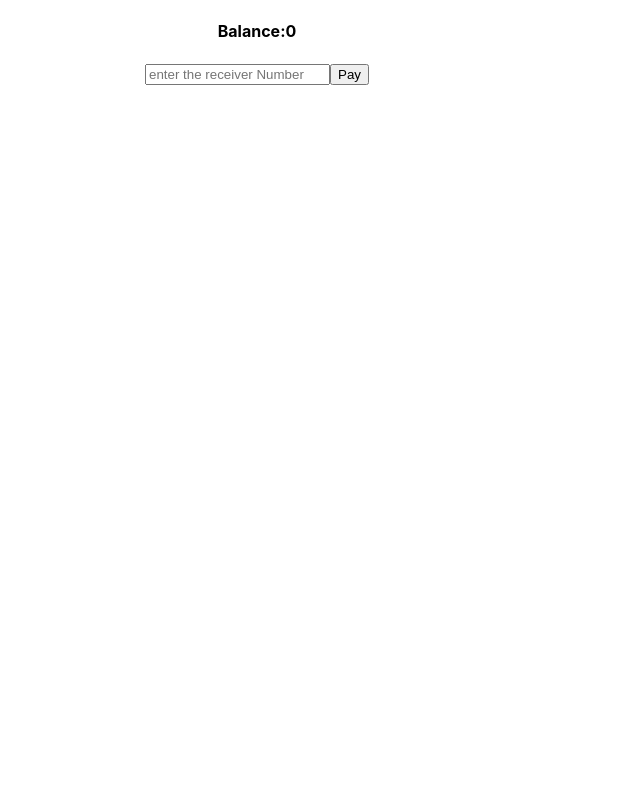
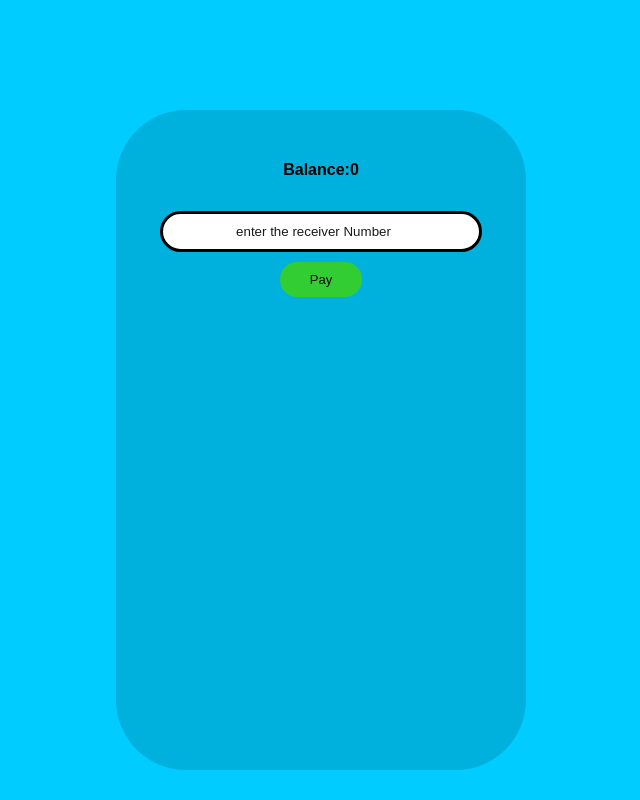
Before and after one commit to vamsi2256/rythmos-upi, a React (Create React App) app in the folder demo_upi_ui/: page /menu in a window 1280 px wide. Shown: the whole page, without its empty margins (383-1023 px from the left). Built offline with nearby package versions, Linux system fonts and the light colour scheme; no server answers; the HTML template or start-up script is replaced by a standard one.

Commit message:
added the css

```diff
--- a/demo_upi_ui/src/components/AmountComponent.js
+++ b/demo_upi_ui/src/components/AmountComponent.js
@@ -11,7 +11,7 @@ function AmountComponent(props){
         <div id="amount">
             <h4>paying to {props.name}</h4>
             <input type="number" name="Amount" placeholder="enter the Amount" value={Amount} onChange={(e)=>setAmount(e.target.value)}/>
-            <button onClick={()=>{
+            <button class="button" onClick={()=>{
                 let dummy={
                     name:props.name,
                     rnumber:props.rnumber,
--- a/demo_upi_ui/src/components/BalanceComponent.js
+++ b/demo_upi_ui/src/components/BalanceComponent.js
@@ -3,9 +3,6 @@ import service from '../service/UpiServices'
 function BalanceComponent(){
     const [name,setName]=useState('')
     const [balance,setBalance]=useState(0)
-    useEffect(()=>{
-
-    })
     useEffect(()=>{
         let mobile=JSON.parse(localStorage.getItem("mobile"))
         console.log(mobile)
--- a/demo_upi_ui/src/components/LoginComponent.js
+++ b/demo_upi_ui/src/components/LoginComponent.js
@@ -1,5 +1,6 @@
 import {useState} from 'react'
 import Service from '../service/UpiServices'
+import './main.css'
 function LoginComponent(props){
     const [user,setUser]=useState({
         Mobile:'',
@@ -9,16 +10,18 @@ function LoginComponent(props){
         setUser({...user, [e.target.name]: e.target.value})
     }
     return(
-        <div>
+            <body>
+            <div>
+
+            <form class="box">
             <h1>Login  Form</h1>
-            <form >
                 <input type="text" name="Mobile" placeholder="enter the mobile number"
                  value={user.Mobile} onChange={onChangeUser} />
                 <br></br>
                 <input type="password" name="Password" placeholder="enter the password"
                 value={user.Password} onChange={onChangeUser} />
                 <br/>
-                <button  onClick={(e)=>{
+                <button class="button" onClick={(e)=>{
                     e.preventDefault()
                     let record={mobile:user.Mobile,password:user.Password}
                     Service.checkLogin(record).then(res=>{
@@ -34,11 +37,14 @@ function LoginComponent(props){
                         }
                     }).catch(err=>props.history.push('/'))
                 }}>Login</button>
-            </form>
-            <button onClick={()=>{
+                <br/><br/>
+                <button class="button" onClick={()=>{
                 props.history.push('/Register')
             }}>create an account.</button>
+            </form>
         </div>
+            </body>
+
     )
 }
 export default LoginComponent
--- a/demo_upi_ui/src/components/MenuComponent.js
+++ b/demo_upi_ui/src/components/MenuComponent.js
@@ -6,10 +6,10 @@ function MenuComponent1(props){
 
    })
    return(
-      <div>
+      <body class="box">
          <BalanceComponent/>
-         <PayComponent/>
-      </div>
+         <PayComponent msg=""/>
+      </body>
    )
 }
 export default MenuComponent1
--- a/demo_upi_ui/src/components/PayComponent.js
+++ b/demo_upi_ui/src/components/PayComponent.js
@@ -1,30 +1,29 @@
-import {useState,useEffect} from 'react'
+import {useState} from 'react'
 import Service from '../service/UpiServices'
 import AmountComponent from './AmountComponent'
 import ReactDOM from 'react-dom'
 function PayComponent(props){
     const [mobile,setMobile]=useState('')
-    useEffect(()=>{
-
-    })
     return(
         <div id="pay">
+             <h4>{props.msg}</h4>
             <input type="number" name="mobile" placeholder="enter the receiver Number" value={mobile} onChange={(e)=>setMobile(e.target.value)}/>
-            <button onClick={()=>{
+            <button class="button" onClick={()=>{
                     let rnumber=mobile
                     let senderNumber=JSON.parse(localStorage.getItem("mobile"))
                     let data={rnumber:rnumber,sender:senderNumber}
                     Service.checkTransaction(data).then(res=>{
                         let name=res.data
-                        // let dummy={
-                        //     name:name,
-                        //     receiver:receiverNumber,
-                        //     sender:senderNumber,
-                        // }
-                        ReactDOM.render(
-                            <AmountComponent name={name} rnumber={rnumber} sender={senderNumber}/>,document.getElementById('pay')
-                        )
-
+                        if(name==="no user"){
+                            ReactDOM.render(
+                                <PayComponent msg="User not registered"/>,document.getElementById('pay')
+                            )
+                        }
+                        else{
+                            ReactDOM.render(
+                                <AmountComponent name={name} rnumber={rnumber} sender={senderNumber}/>,document.getElementById('pay')
+                            )
+                        }
                     })
 
             }}>Pay</button>
--- a/demo_upi_ui/src/components/RegisterComponent.js
+++ b/demo_upi_ui/src/components/RegisterComponent.js
@@ -13,20 +13,21 @@ function RegisterComponent(props){
     }
     return(
         <div>
-             <form>
+            <body>
+            <form class="box">
                 <div className="form-group">
                     <label> Name: </label>
-                    <input placeholder="Name" name="Name" className="form-control"
+                    <input type="text" placeholder="Name" name="Name" className="form-control"
                     value={user.Name} onChange={onChangeUser}/>
                 </div>
                 <div className="form-group">
                     <label> Email: </label>
-                    <input placeholder="Email" name="Email" className="form-control"
+                    <input type="text" placeholder="Email" name="Email" className="form-control"
                     value={user.Email} onChange={onChangeUser}/>
                 </div>
                 <div className="form-group">
                     <label> Mobile: </label>
-                    <input type="number" name="Mobile" className="form-control"
+                    <input type="number" name="Mobile" className="form-control" placeholder="Mobile"
                     value={user.Mobile} onChange={onChangeUser}/>
                 </div>
                 <div className="form-group">
@@ -39,13 +40,14 @@ function RegisterComponent(props){
                     <input type="password" placeholder="Password" name="Password" className="form-control"
                      value={user.Password} onChange={onChangeUser}/>
                 </div>
-                <button className="btn btn-success" onClick={(e)=>{
+                <button class="button"  onClick={(e)=>{
                     e.preventDefault();
                     let record={name:user.Name,email:user.Email,mobile:user.Mobile,city:user.City,password:user.Password}
                    Service.save(record).then(res=>props.history.push('/')).catch(err=>props.history.push('/Register'))
                 }}>Register</button>
-                <button className="btn btn-danger" onClick={()=> props.history.push('/')} style={{marginLeft:"10px"}}>Cancel</button>
+                <button class="button1" onClick={()=> props.history.push('/')} style={{marginLeft:"10px"}}>Cancel</button>
             </form>
+            </body>
         </div>
     )
 }
--- /dev/null
+++ b/demo_upi_ui/src/components/main.css
@@ -0,0 +1,111 @@
+body{
+    margin: 0;
+    padding: 0;
+    font-family: sans-serif;
+    background-color:#00CCFF;
+    background-position: center;
+    height:600px;
+    width:50px;
+}
+
+.box{
+    width: 350px;
+    padding: 30px;
+    border-radius: 70px;
+    position: absolute;
+    top: 55%;
+    left: 55%;
+    transform: translate(-50%,-50%);
+    background:#0002;
+    text-align:center;
+}
+.box input[type="text"],.box input[type="password"],.box select,.box input[type="email"],.box input[type="date"],.box textarea,.box input[type="number"]
+  {
+      background:white;
+      margin: 10px auto;
+      text-align: center;
+      border: 3px solid #000000;
+      padding:10px 8px;
+      width:300px;
+    outline: none;
+    color:black;
+    border-radius:24px;
+    transition: 0.25s;
+  }
+.box input[type = "text"]:focus,.box input[type = "password"]:FOCUS,.box select :FOCUS,.box input[type = "email"]:FOCUS
+   {
+       width:320px;
+
+   }
+    .box input[type="submit"]
+    {
+    background:powderblue;
+      display:block;
+      margin: 20px auto;
+      text-align: center;
+      font-size:15px;
+      font-weight:bold;
+      border: 3px solid #000000;
+      padding:14px 34px;
+      width:150px;
+    outline: none;
+    color:black;
+    border-radius:24px;
+    transition: 0.25s;
+    cursor: pointer;
+  }
+  .box input[type="submit"]:hover{
+      width:150px;
+      background: #00ccff;
+      border: 5px solid #000000;
+      font-size:20px;
+  }
+::placeholder{
+color:black;
+opacity:0.9;
+}
+h3
+{
+  color: white;
+}
+  .button {
+background-color:limegreen;
+border: none;
+cursor:pointer;
+padding: 10px 30px;
+text-align: center;
+text-decoration: none;
+display: inline-block;
+font-size: 13px;
+border-radius:17px;
+
+}
+.button1{
+  background-color:red;
+  border: none;
+  cursor:pointer;
+  padding: 10px 30px;
+  text-align: center;
+  text-decoration: none;
+  display: inline-block;
+  font-size: 13px;
+  border-radius:17px;
+
+  }
+  .button1:hover {
+    background-color:solid red;
+    color:white;
+    }
+.button:hover {
+background-color:green;
+color:white;
+}
+.image{
+height:50px;
+width:50px;
+}
+.ima
+{
+     height:40px;
+    width:40px;
+}
```
Also changed, not shown: 1 other file (tests, documents, lock files or other folders).
